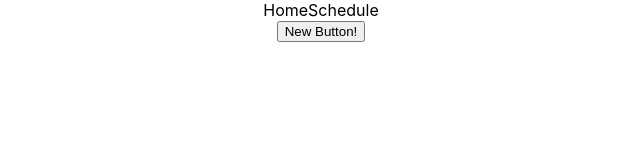
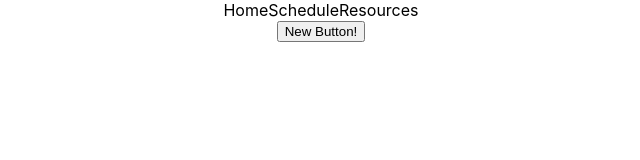
Before and after one commit to jameshhe/interview-scheduling, a React (Create React App) app: page / in a window 1280 px wide. Shown: the top 160 px of the page, without its empty margins (319-959 px from the left). Built offline with nearby package versions, Linux system fonts and the light colour scheme.

Commit message:
Update nav-bar

```diff
--- a/src/App.js
+++ b/src/App.js
@@ -1,12 +1,13 @@
-import logo from "./logo.svg";
-import "./App.css";
+import logo from './logo.svg';
+import './App.css';
 
 function App() {
     return (
-    <div className="App">
+        <div className='App'>
             <nav>
                 <a>Home</a>
                 <a>Schedule</a>
+                <a>Resources</a>
             </nav>
             <button>New Button!</button>
         </div>
```
Lines whose indentation alone changed are shown as unchanged.
